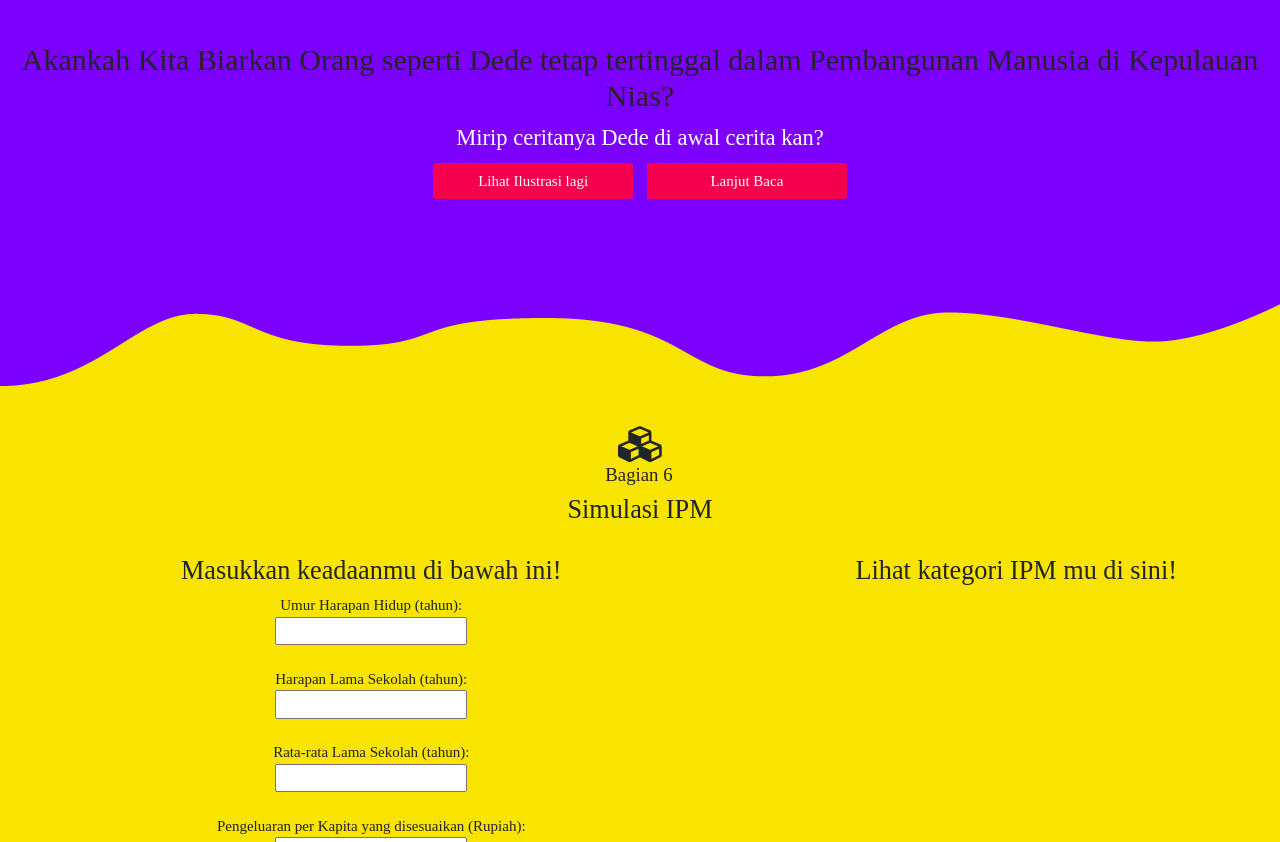
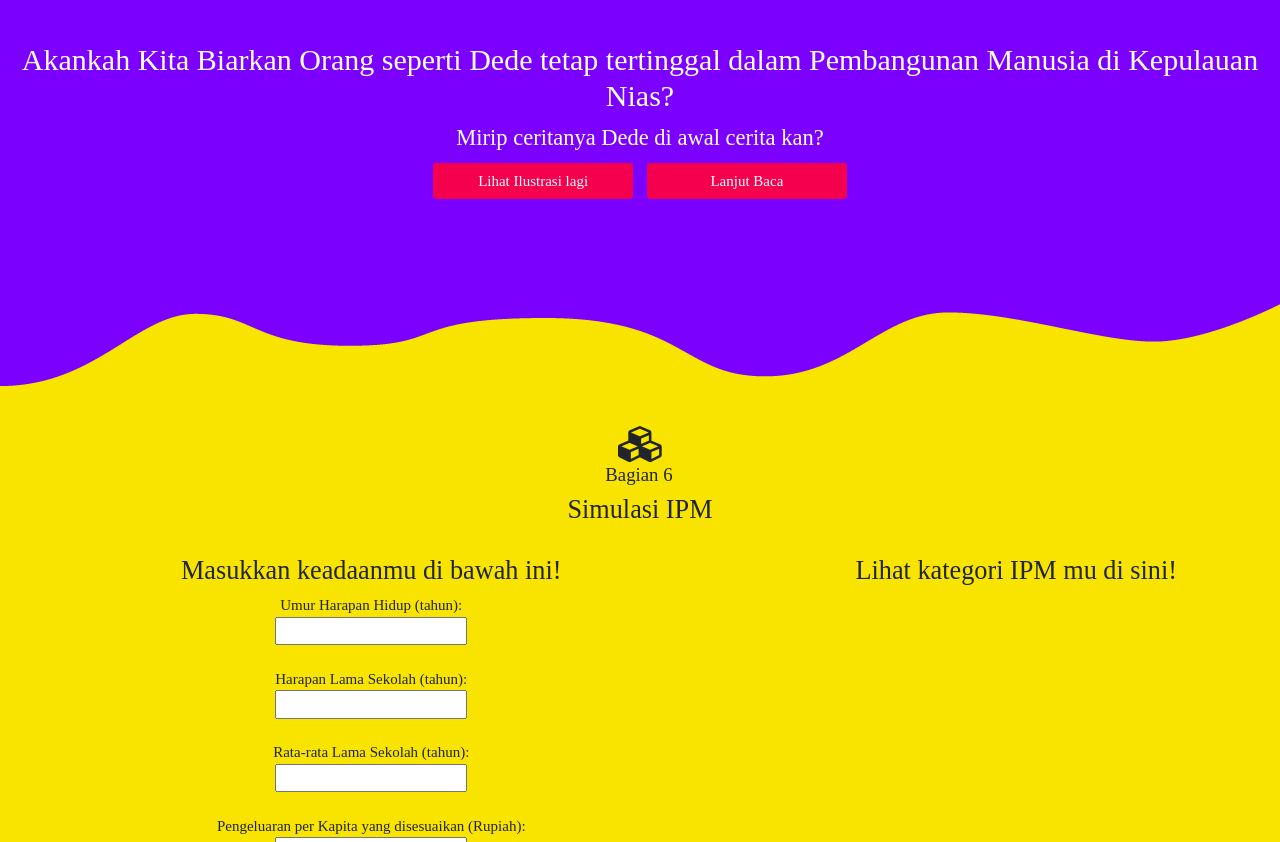
Before and after one commit to diditbps/story-ipm-2023, a plain HTML site: page index.html in a window 1280 px wide. Shown: the part 10759-11601 px from the top of the page. Drawn offline with nearby package versions, Linux system fonts and the light colour scheme; a web font is replaced by a local one.

Commit message:
Update index.html

```diff
--- a/index.html
+++ b/index.html
@@ -520,7 +520,7 @@
     </div>
 
     <br><br>
-      <center><h2>Akankah Kita Biarkan Orang seperti Dede tetap tertinggal dalam Pembangunan Manusia di Kepulauan Nias?</h2></center><br>
+      <center><h2 style="color: #ffffff;">Akankah Kita Biarkan Orang seperti Dede tetap tertinggal dalam Pembangunan Manusia di Kepulauan Nias?</h2></center><br>
     <center><h4 style="color: #ffffff; margin-top: -20px;">Mirip ceritanya Dede di awal cerita kan?</h4>
       <a href="#ilus"class="btn btn-md tombol" style="transition: all 0.6s ease-out;">
       <span>Lihat Ilustrasi lagi</span>
```
